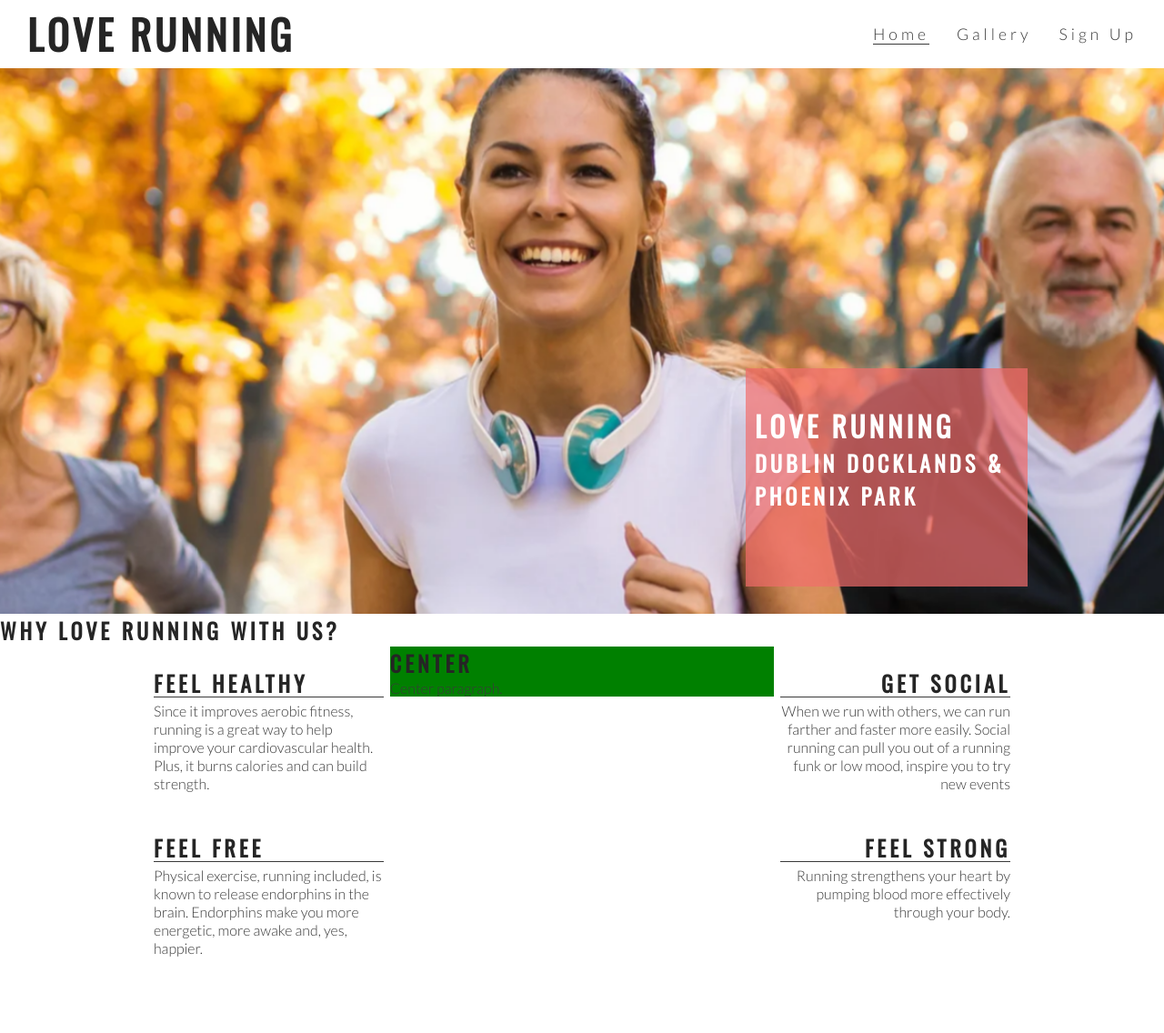
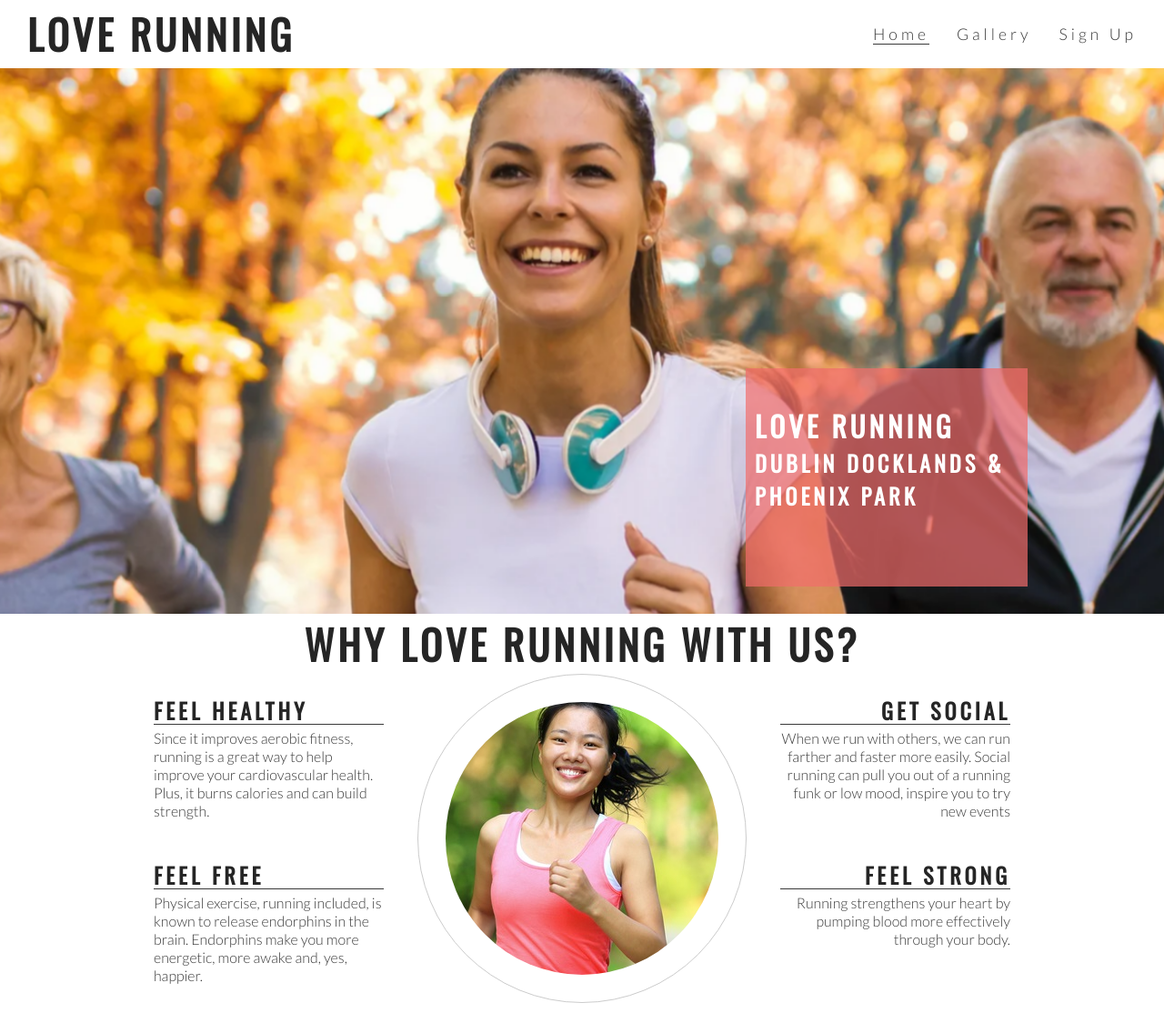
Before and after one commit to hardingrichard/love-running-project, a plain HTML site: page index.html in a window 1280 px wide. Shown: the top 1136 px of the page at 91% size. Drawn offline with nearby package versions, Linux system fonts and the light colour scheme.

Commit message:
Add club ethos central image and style into a circle

```diff
--- a/assets/css/style.css
+++ b/assets/css/style.css
@@ -130,7 +130,6 @@ h1, h2 {
 #center-about {
     width: 33%;
     margin: 0 auto;
-    background-color: green;
 }
 
 hr {
@@ -162,3 +161,26 @@ hr {
 .right-about-heading p {
     text-align: right;
 }
+
+#welcome {
+    text-align: center;
+    margin-bottom: 20px 0;
+    font-size: 280%;
+}
+
+#circle-container {
+    width: 300px;
+    height: 300px;
+    padding: 30px;
+    border-style: solid;
+    border-color: #ccc;
+    border-width: 1px;
+    border-radius: 50%;
+    margin: 0 auto;
+}
+
+#circle-cover-bg {
+    background: url('../images/ethos-center-image.jpeg') no-repeat center center;
+    height: 100%;
+    border-radius: 50%;
+}
--- a/index.html
+++ b/index.html
@@ -40,7 +40,7 @@
         </div>
     </section>
     <section id="club-ethos">
-        <h1>Why Love Running With Us?</h1>
+        <h2 id="welcome">Why Love Running With Us?</h2>
         <div id="left-about">
             <div class="left-about-heading">
                 <h2>Feel Healthy</h2>
@@ -74,11 +74,8 @@
             </div>
         </div>
         <div id="center-about">
-            <div class="center-about-heading">
-                <h2>Center</h2>
-                <p>
-                    Center paragraph.
-                </p>
+            <div id="circle-container">
+                <div id="circle-cover-bg"></div>
             </div>
         </div>
     </section>
```
Also changed, not shown: assets/images/ethos-center-image.jpeg (added).
